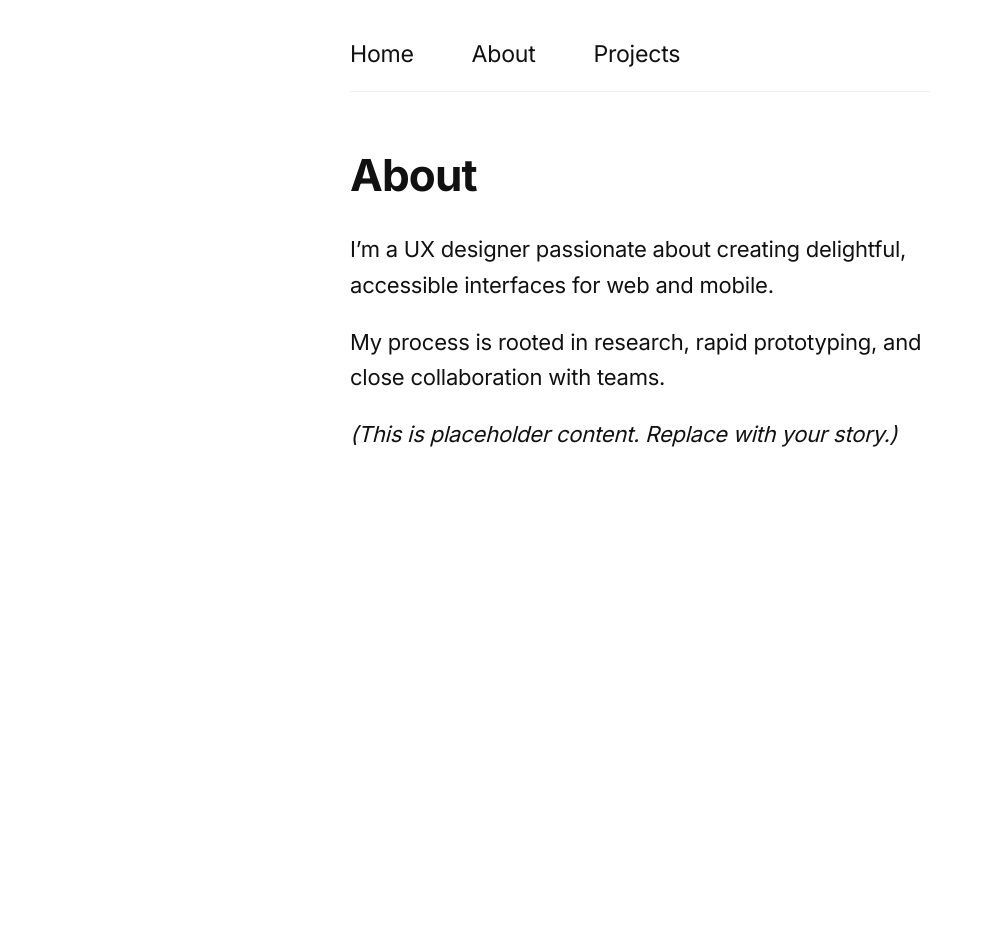
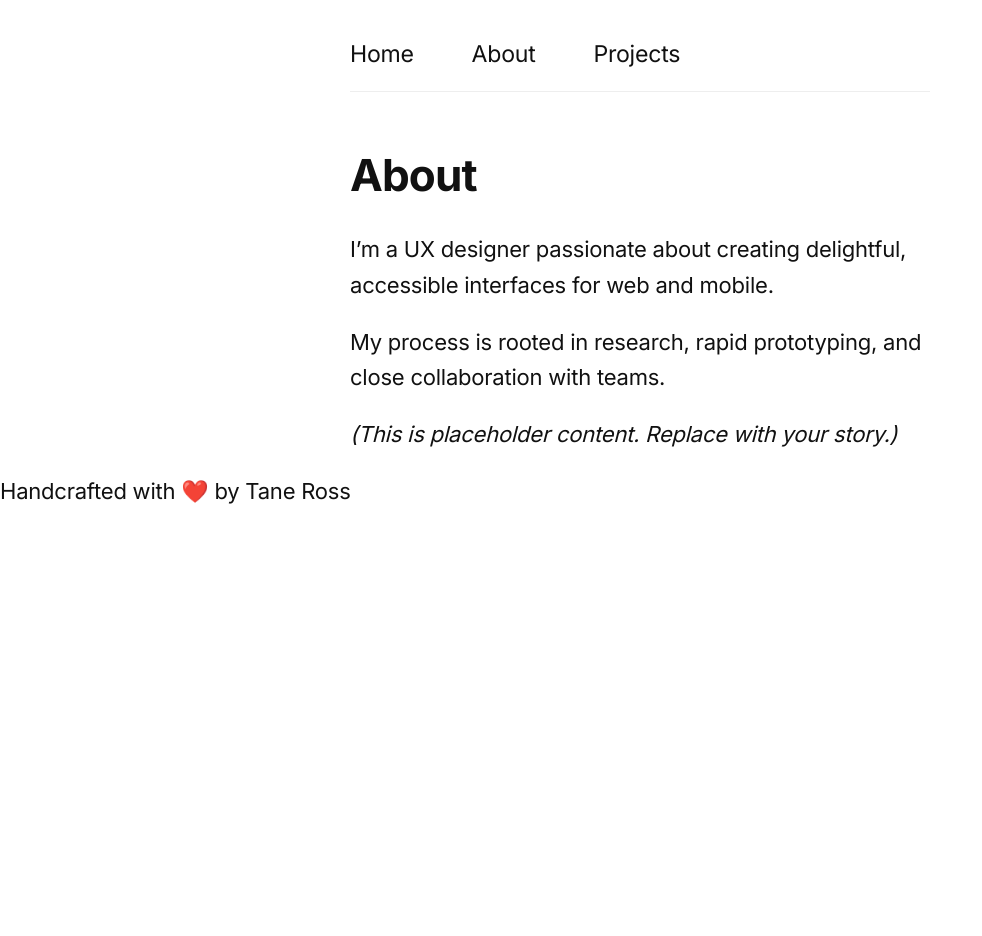
Before and after one commit to projekt2050/Portfolio, a Jekyll site: the page built from about.md, in a window 1280 px wide. Shown: the whole page, without its empty margins (0-982 px from the left). Built offline with Jekyll 4.4.1, drawn with Linux system fonts in a browser that asks for light colours.

Commit message:
Update page.html

```diff
--- a/_layouts/page.html
+++ b/_layouts/page.html
@@ -19,5 +19,10 @@
         {{ content }}
       </main>
     </div>
+    <footer class="project-footer">
+  <div class="footer-content">
+    <span>Handcrafted with ❤️ by {{ site.author.name | default: site.title }}</span>
+  </div>
+</footer>
   </body>
 </html>
```
